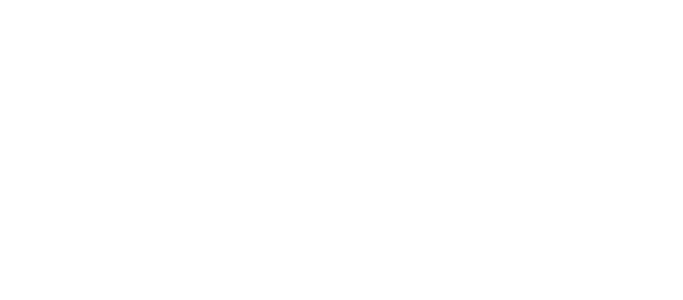
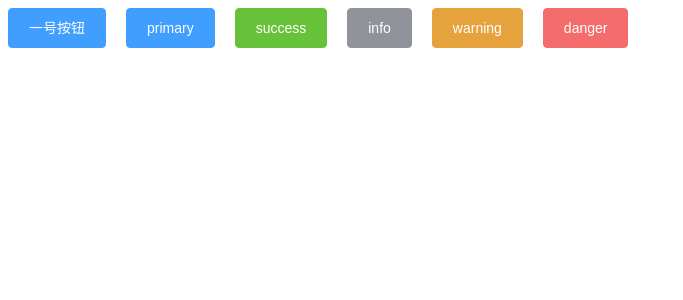
Before and after one commit to swaggylc/lc-ui, a Vue app: page / in a window 1280 px wide. Shown: the top 300 px of the page, without its empty margins (0-683 px from the left). Built offline with nearby package versions, Linux system fonts and the light colour scheme.

Commit message:
button组件的type属性

```diff
--- a/src/App.vue
+++ b/src/App.vue
@@ -1,13 +1,27 @@
 <template>
-  <div>
+  <div class="row">
+    <lc-button>一号按钮</lc-button>
+    <lc-button type="primary">primary</lc-button>
+    <lc-button type="success">success</lc-button>
+    <lc-button type="info">info</lc-button>
+    <lc-button type="warning">warning</lc-button>
+    <lc-button type="danger">danger</lc-button>
 
   </div>
 </template>
 
 <script setup>
+import LcButton from './components/button/LcButton.vue';
+
 
 </script>
 
 <style lang="scss" scoped>
+.row {
+  display: flex;
 
+  .lc-button {
+    margin-right: 20px;
+  }
+}
 </style>
--- a/src/components/button/LcButton.vue
+++ b/src/components/button/LcButton.vue
@@ -0,0 +1,120 @@
+<template>
+    <button class="lc-button" :class="[`lc-button-${type}`]">
+        <!-- 在span中放入插槽，以控制插槽样式 -->
+        <span>
+            <slot></slot>
+        </span>
+    </button>
+</template>
+
+<script setup>
+name: "Lc-Button";
+import { defineProps } from "vue";
+
+// 封装通用的组件，通常需要对props进行约束
+const props = defineProps({
+    type: {
+        type: String,	//字符串类型，否则报错
+        default: "primary",
+    },
+});
+</script>
+
+<style lang="scss" scoped>
+.lc-button {
+    display: inline-block;
+    line-height: 1;
+    white-space: nowrap;
+    cursor: pointer;
+    background: #ffffff;
+    border: 1px solid #dcdfe6;
+    color: #606266;
+    -webkit-appearance: none;
+    text-align: center;
+    box-sizing: border-box;
+    outline: none;
+    margin: 0;
+    transition: 0.1s;
+    font-weight: 500;
+    //禁止元素的文字被选中
+    -moz-user-select: none;
+    -webkit-user-select: none;
+    -moz-user-select: none;
+    -ms-user-select: none;
+    padding: 12px 20px;
+    font-size: 14px;
+    border-radius: 4px;
+
+    &:hover,
+    &:hover {
+        color: #409eff;
+        border-color: #c6e2ff;
+        background-color: #ecf5ff;
+    }
+}
+
+.lc-button-primary {
+    color: #fff;
+    background-color: #409eff;
+    border-color: #409eff;
+
+    &:hover,
+    &:focus {
+        background: #66b1ff;
+        background-color: #66b1ff;
+        color: #fff;
+    }
+}
+
+.lc-button-success {
+    color: #fff;
+    background-color: #67c23a;
+    border-color: #67c23a;
+
+    &:hover,
+    &:focus {
+        background: #85ce61;
+        background-color: #85ce61;
+        color: #fff;
+    }
+}
+
+.lc-button-info {
+    color: #fff;
+    background-color: #909399;
+    border-color: #909399;
+
+    &:hover,
+    &:focus {
+        background: #a6a9ad;
+        background-color: #a6a9ad;
+        color: #fff;
+    }
+}
+
+.lc-button-warning {
+    color: #fff;
+    background-color: #e6a23c;
+    border-color: #e6a23c;
+
+    &:hover,
+    &:focus {
+        background: #ebb563;
+        background-color: #ebb563;
+        color: #fff;
+    }
+}
+
+.lc-button-danger {
+    color: #fff;
+    background-color: #f56c6c;
+    border-color: #f56c6c;
+
+    &:hover,
+    &:focus {
+        background: #f78989;
+        background-color: #f78989;
+        color: #fff;
+    }
+}
+</style>
```
Also changed, not shown: src/main.js (+10 -1 lines), 2 other files (tests, documents, lock files or other folders).
